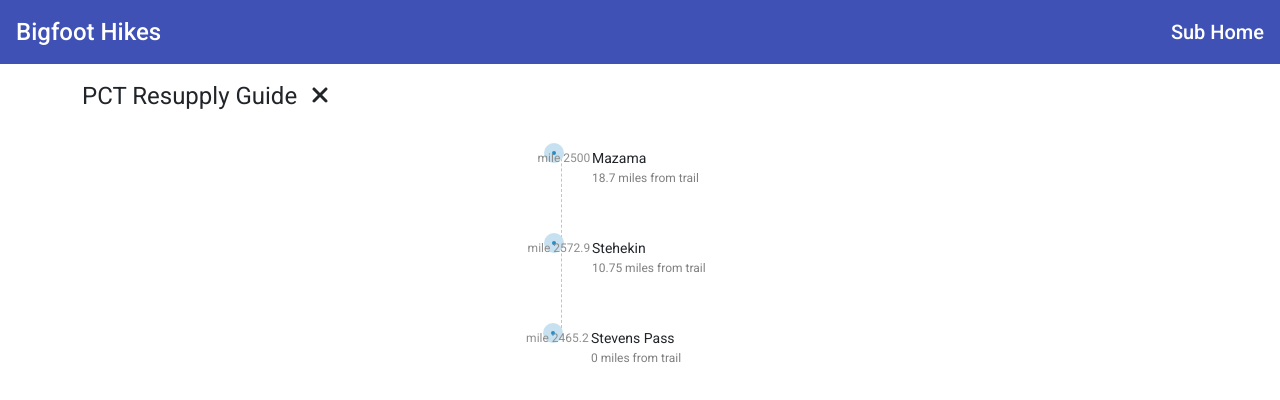
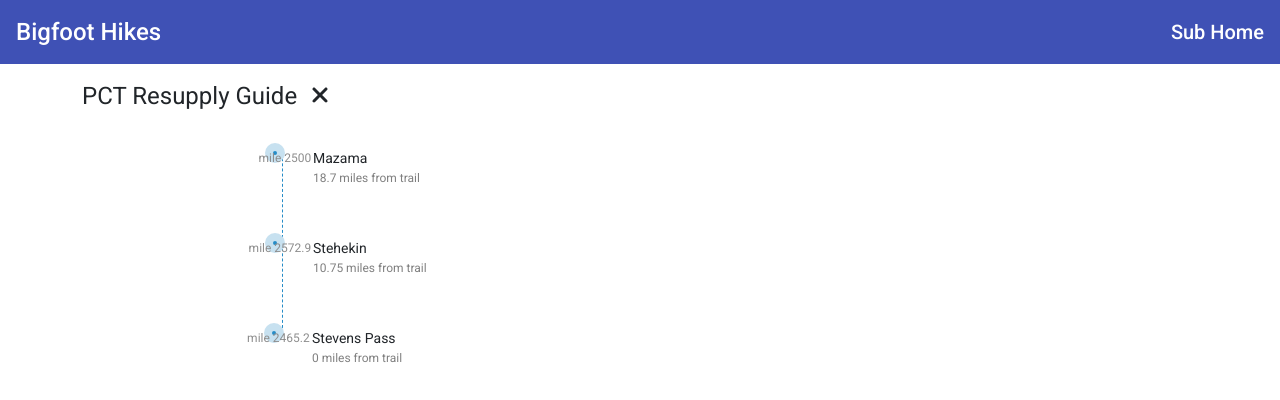
Before and after one commit to NicolasDontigny/thru-hiking-bigfoot, an Angular app: page / in a window 1280 px wide. Shown: the top 400 px of the page. Built offline with nearby package versions, Linux system fonts and the light colour scheme.

Commit message:
renamed html classes

```diff
--- a/src/app/shared/timeline/timeline.component.html
+++ b/src/app/shared/timeline/timeline.component.html
@@ -1,15 +1,15 @@
 <div id="timeline-container">
-  <ul class="tl">
+  <ul class="timeline-list">
     <li
       *ngFor="let resupplyPoint of resupplyPoints"
-      class="tl-item"
+      class="timeline-resupply-point"
     >
-      <div class="timestamp">
+      <div class="timeline-mile-marker">
         mile {{ resupplyPoint.mileMarker }}
       </div>
       <div *ngFor="let location of resupplyPoint.locations">
-        <div class="item-title">{{ location.name }}</div>
-        <div class="item-detail">{{ location.milesFromTrail }} miles from trail</div>
+        <div class="resupply-point-name">{{ location.name }}</div>
+        <div class="resupply-point-miles-from-trail">{{ location.milesFromTrail }} miles from trail</div>
       </div>
     </li>
   </ul>
--- a/src/app/shared/timeline/timeline.component.less
+++ b/src/app/shared/timeline/timeline.component.less
@@ -1,24 +1,13 @@
-body {
-  line-height: 1.3em;
-  min-width: 920px;
+#timeline-container {
+  margin: auto;
 }
 
-#timeline-container {
-  font-family: "Roboto", sans-serif;
-  width: 50%;
-  margin: auto;
-  display: block;
-  position: relative;
-}
-
-#timeline-container ul.tl {
+#timeline-container ul.timeline-list {
   margin: 20px 0;
   padding: 0;
   display: inline-block;
 
-}
-
-#timeline-container ul.tl li {
+  li.timeline-resupply-point {
     list-style: none;
     margin: auto;
     margin-left: 200px;
@@ -27,13 +16,15 @@ body {
     border-left: 1px dashed #86D6FF;
     padding: 0 0 50px 30px;
     position: relative;
-}
 
-#timeline-container ul.tl li:last-child {
+    border-color: #258CC7;
+    transition: all 1000ms ease-in-out;
+
+    &:last-child {
       border-left: 0;
     }
 
-#timeline-container ul.tl li::before {
+    &::before {
       position: absolute;
       left: -18px;
       top: -5px;
@@ -44,22 +35,19 @@ body {
       height: 20px;
       width: 20px;
       transition: all 500ms ease-in-out;
-
     }
 
-#timeline-container ul.tl li:hover::before {
+    &:hover::before {
       border-color: #258CC7;
       transition: all 1000ms ease-in-out;
     }
 
-ul.tl li .item-title {}
-
-ul.tl li .item-detail {
+    .resupply-point-miles-from-trail {
       color: rgba(0, 0, 0, 0.5);
       font-size: 12px;
     }
 
-ul.tl li .timestamp {
+    .timeline-mile-marker {
       color: #8D8D8D;
       position: absolute;
       width: 100px;
@@ -67,3 +55,5 @@ ul.tl li .timestamp {
       text-align: right;
       font-size: 12px;
     }
+  }
+}
```
Lines whose indentation alone changed are shown as unchanged.
